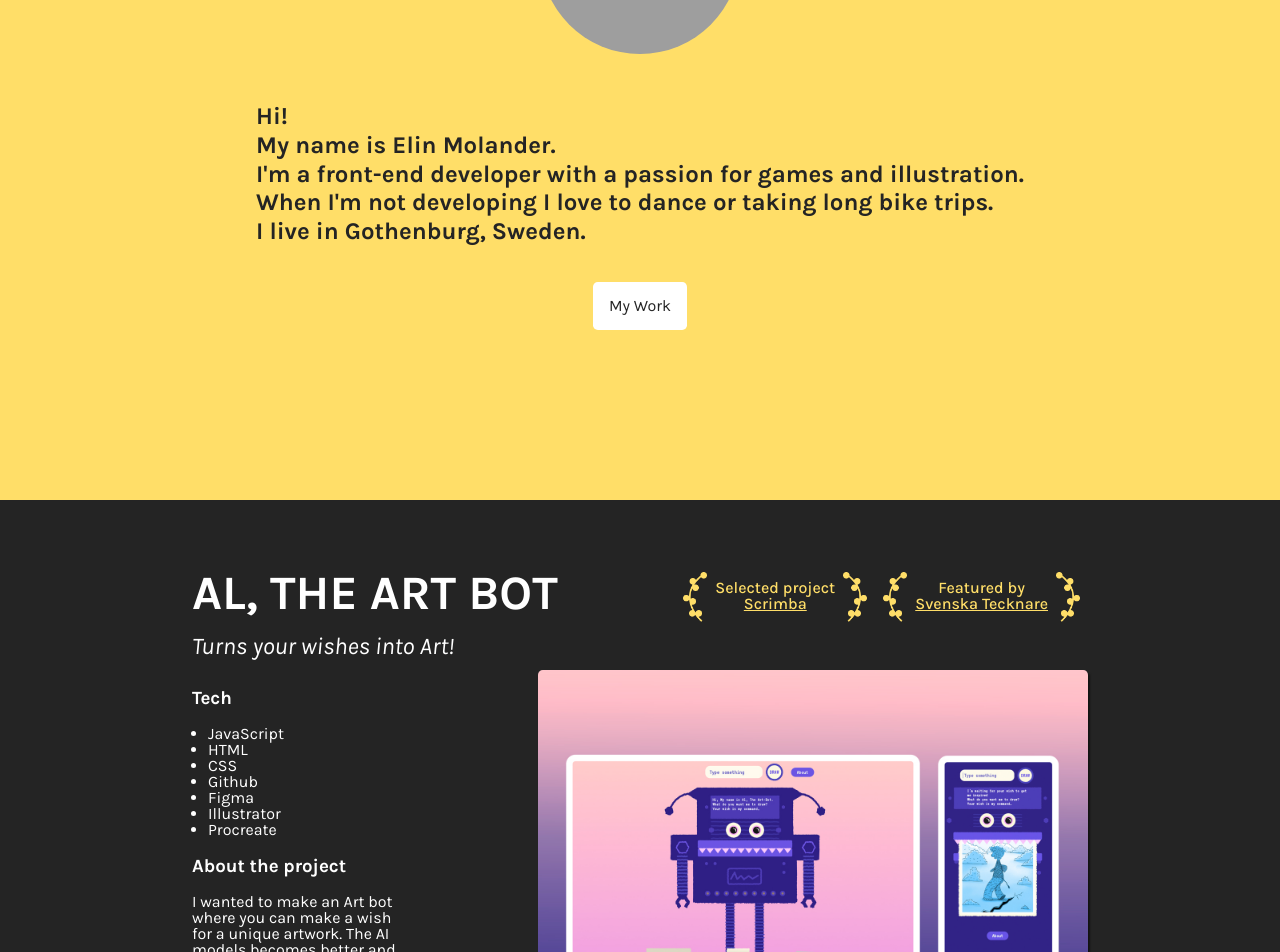
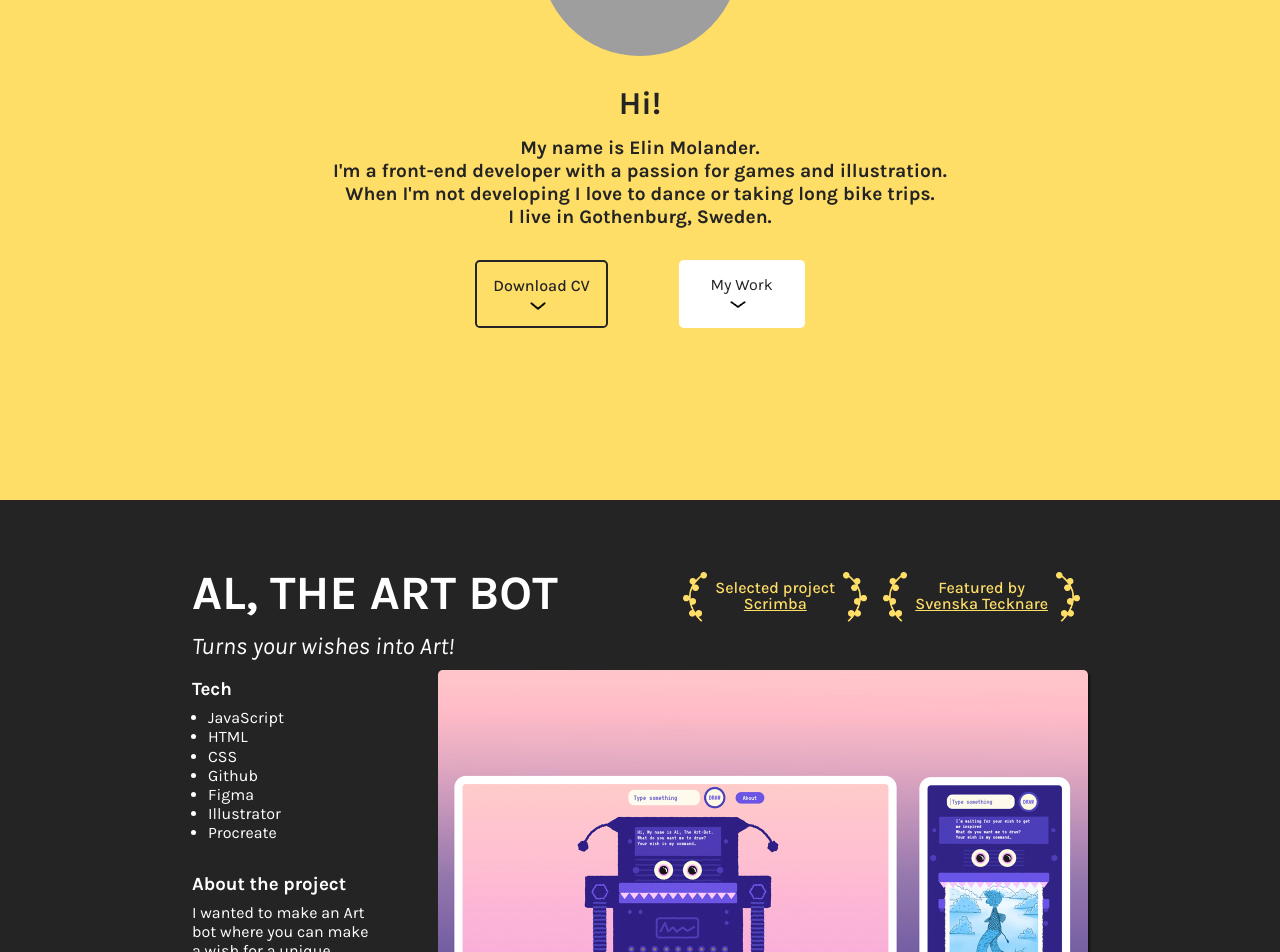
Before and after one commit to ElinMolander/PortfolioSite, a React (Vite) app: page / in a window 1280 px wide. Shown: the part 300-1252 px from the top of the page. Built offline with nearby package versions, Linux system fonts and the light colour scheme; grey boxes are pictures that could not be loaded.

Commit message:
udated cv-pdf

```diff
--- a/src/App.jsx
+++ b/src/App.jsx
@@ -20,13 +20,15 @@ import quizzical from "./assets/simpleMocupQuizzical.gif"
 import VAT from "./assets/Vat.jpg"
 import ColorScheme from "./assets/SimpleMocupColorScheme.jpg"
 import tenzies from "./assets/SimpleMocupTenezies.jpg"
+import pil from './assets/pil.png'
+import cvPdf from './Documents/CV_ElinMolander_2023.Pdf'
 
 function App() {
  return (
   <div>
     <NavProvider>
       <Header />
-      <Home img={elinMolander} />
+      <Home img={elinMolander} pil={pil} />
       <Work headline="AL, THE ART BOT"
             technics={["JavaScript", "HTML",
              "CSS", "Github", "Figma", "Illustrator", "Procreate"]}
@@ -41,7 +43,7 @@ function App() {
             imgBlad={blad}
             linkGithub="https://github.com/ElinMolander/Art-bot"
             linkProjectSite="https://elinmolander.github.io/Art-bot/"
-            awards={[{text:"Selected project", link:"Scrimba", src:"",key:1},
+            awards={[{text:"Selected project", link:"Scrimba", src:"https://scrimba.ck.page/scrimba-community-digest",key:1},
                     {text:"Featured by",
                     link:"Svenska Tecknare",
                     src:"https://www.svenskatecknare.se/blog/2023/02/22/svara-pa-enkat-om-hur-ai-paverkar-dig-som-visuell-kreator/",
@@ -78,7 +80,7 @@ function App() {
             gitLogo={githubLogo}
             imgBlad={blad}
             linkGithub="https://github.com/ElinMolander/Tenzies"
-            linkProjectSite="https://silly-duckanoo-c6bcd3.netlify.app/"
+            linkProjectSite="https://earnest-sunshine-bdff6e.netlify.app/"
             awards={[]}
             isLight={false}
        />
@@ -121,7 +123,9 @@ function App() {
             isLight={false}
       />
      <About img={elinMolander}
-             symbols={[{game},{pin},{bb},{pen},{bike}]}/>
+            symbols={[{game},{pin},{bb},{pen},{bike}]}
+            cvPdf={cvPdf}
+             />
       <Contact  gitLogo={githubLogo}
                 instagram={instagram}
                 linkedin={linkedin}/>
--- a/src/components/About.jsx
+++ b/src/components/About.jsx
@@ -1,7 +1,5 @@
 import  {useNav}  from "../hooks/useNav"
 import './about.scss'
-
-
 
 export default function About(props) {
 const aboutRef = useNav("About")
@@ -50,10 +48,13 @@ function handleContactButton(){
                         <p> When I'm not developing I love to dance Lindy Hop, being creative
                             and taking long bike trips. </p>
                     </div>
+                    <div className="cv-link">
+                        <a href = {props.cvPdf} className="outline-button light-outline" target = "_blank">Download CV</a>
+                    </div>
 
 
                 </div>
-                <span className="filled-button " onClick={handleContactButton}> Contact</span>
+                <span className="filled-button" onClick={handleContactButton}> Contact</span>
 
                  {/* <a href = "mailto: elin@elinmolander.com" className="filled-button">elin@elinmolander.com</a> */}
             </div>
--- a/src/components/Home.jsx
+++ b/src/components/Home.jsx
@@ -1,10 +1,12 @@
 import {useNav} from "../hooks/useNav.jsx"
 import './home.scss'
+
+
 
 function Home(props) {
   const homeRef = useNav("Home")
   function handleContactClick() {
-     document.getElementById("workSection").scrollIntoView({ behavior: "smooth"})
+     document.getElementById("myworkSection").scrollIntoView({ behavior: "smooth"})
     }
     function handleAboutClick(){
         document.getElementById("aboutSection").scrollIntoView({ behavior: "smooth", block: "end"})
@@ -13,14 +15,27 @@ function handleAboutClick(){
         <section id="homeSection" className="light-section" ref={homeRef} >
             <div className="home-content">
             <img src={props.img}  onClick={handleAboutClick} className="portrait"></img>
-                 <h2>Hi!<br/>
+                <div>
+                    <h1 className="headline-home">Hi!</h1>
+                    <h2>
                         My name is Elin Molander.<br/>
                         I'm a front-end developer with a passion for games and illustration.<br/>
                         When I'm not developing I love to dance or taking long bike trips.<br/>
                         I live in Gothenburg, Sweden.
                     </h2>
                 </div>
-            <button className="filled-button" onClick={handleContactClick}> My Work </button>
+
+
+            </div>
+            <div className="cv-link-home">
+                        <a href={props.cvPdf} className="outline-button" target = "_blank">
+                            Download CV <br></br>
+                            <img src={props.pil} className="pil" ></img></a>
+                        <button className="filled-button" onClick={handleContactClick}> My Work <br></br>
+                                <img src={props.pil} className="pil"onClick={handleContactClick} ></img>
+                        </button>
+            </div>
+
         </section>
 
     )
--- a/src/components/Work.jsx
+++ b/src/components/Work.jsx
@@ -16,14 +16,12 @@ function Work(props) {
     })
 
         const displayAwards = awards.map((award) => {
-
             return (
                 <div key={award.key}>
                     <img src={props.imgBlad} className="twig" ></img>
                         <div className="awards-text">
-                            <h5>{award.text}</h5> <a>{award.link}</a>
+                            <h5>{award.text}</h5> <a href={award.src}>{award.link}</a>
                         </div>
-
                     <img src={props.imgBlad} className="twig mirrored"></img>
                 </div>
             )
@@ -49,7 +47,7 @@ function Work(props) {
                 <div>
                     <div className="bread-texts">
                         <div >
-                            <h3>Tech </h3>
+                            <h3>Tech</h3>
                             <ul className="technicsList">
                                 { displayTechnics }
                             </ul>
--- a/src/components/about.scss
+++ b/src/components/about.scss
@@ -11,6 +11,7 @@
     display: flex;
     flex-direction: column;
     align-items: center;
+    justify-content: center;
     width: 70vw;
     margin-bottom: 5em;
 }
@@ -54,7 +55,6 @@
     margin: 0 1em;
     align-self:center;
     min-width: 50px;
-
 }
 
 .portrait {
@@ -65,11 +65,15 @@
     cursor: pointer;
 }
 
-
 .about-myName {
     display: none;
 }
 
 .button-about{
     margin-bottom: 5em;
-  }
+}
+
+.light-outline {
+    color: $third-colorYellow;
+    border-color: $third-colorYellow;
+}
--- a/src/components/header.scss
+++ b/src/components/header.scss
@@ -13,6 +13,7 @@
     max-width: 80vw;
     margin: 0 auto;
 }
+
 
 .navContainer {
     display:flex;
@@ -32,7 +33,7 @@
 
 .navContainer button {
     position: relative;
-    font-size: 1rem;
+    font-size: 1.2rem;
     padding: 0;
     cursor: pointer;
     color: #1a1a1a;
@@ -86,4 +87,7 @@
     .logo {
         display: none;
     }
+    .navContainer button {
+        font-size: .9em;
+    }
 }
--- a/src/components/home.scss
+++ b/src/components/home.scss
@@ -6,10 +6,35 @@
     align-items: center;
     max-width: 70vw;
     color: $primary-colorBlack;
+    text-align: center;
+  }
+
+  .home-content div {
+    margin: 2em 0 0 0;
   }
 
   .home-content h2 {
-      margin-top: 2em;
-      font-size: 1.5em;
-      line-height: 1.2em;
+    font-size: 1.2em;
+    line-height: 1.2em;
   }
+
+  .headline-home {
+    margin: 0;
+    font-size: 2em;
+  }
+
+  .pil {
+    max-width: 1em;
+    margin: .5em .5em 0 0;
+    padding: 0;
+    align-items: center;
+  }
+
+  .cv-link-home {
+    display: flex;
+    justify-content: space-around;
+    min-width: 30vw;
+}
+.cv-link-home a{
+   margin-right: 1em;
+}
--- a/src/css/index.scss
+++ b/src/css/index.scss
@@ -95,7 +95,9 @@ button {
   color: $primary-colorBlack;
   padding: 1em;
   text-decoration: none;
-  display: inline-block;
+  display: flex;
+  flex-direction: column;
+  align-items: center;
   margin: 1em 0;
   border-radius: $border-radius;
 }
@@ -105,10 +107,19 @@ button {
   transform: scale(1.1);
 }
 
+.light-outline {
+  border: $third-colorYellow 2px solid;
+  color: $third-colorYellow;
+}
+.cv-link {
+  display: flex;
+  align-items: center;
+  justify-content: center;
+}
 .filled-button {
   background-color: $secondary-colorWhite;
   color:$primary-colorBlack;
-  padding: 1em;
+  padding: 1em 2em ;
   transition: all .4s ease;
   display: inline-block;
   margin: 1em 0;
--- a/src/css/work.scss
+++ b/src/css/work.scss
@@ -27,7 +27,6 @@
       margin: 0;
     }
 
-
   .workSection {
     display: flex;
     flex-direction: column;
@@ -37,8 +36,6 @@
     padding: 4rem 0 8rem 0;
     scroll-margin-top: 8rem;
   }
-
-
 
     .align-hedline {
       display: flex;
@@ -76,11 +73,15 @@
     .bread-texts {
       display: flex;
       flex-direction: column;
-      width: 80%;
+      line-height: 1.2em;
+      width: 90%;
     }
 
     .bread-texts p {
-      margin-bottom: 2em;
+      margin: 0 0 1em 0;
+    }
+    .bread-texts h3 {
+      margin: .5em 0;
     }
 
     .links-Section {
@@ -90,8 +91,8 @@
   /* IMAGES */
 
     .projectImg {
-      max-width: 550px;
-      max-height: 400px;
+      max-width: 650px;
+      max-height: 500px;
       object-fit: cover;
       margin: 0 auto;
       box-shadow: 2px 2px 2px rgba(0, 0, 0, 0.5);
@@ -113,7 +114,7 @@
     }
 
     .technicsList {
-      margin: 1em;
+      margin: 0em 0 2em 1em;
       padding: 0;
     }
     .technicsList li {
@@ -128,10 +129,7 @@
     place-items: center;
     margin-top: 2em;
   }
-  // .links-section a {
-  //   margin: .5em 1em 1em 0;
-  //   border-radius: $border-radius;
-  // }
+
   .links-section button {
     position: relative;
     margin: 0 1em 0 0;
```
Also changed, not shown: src/assets/pil.png (added), 1 other file (tests, documents, lock files or other folders). Lines whose indentation alone changed are shown as unchanged.
